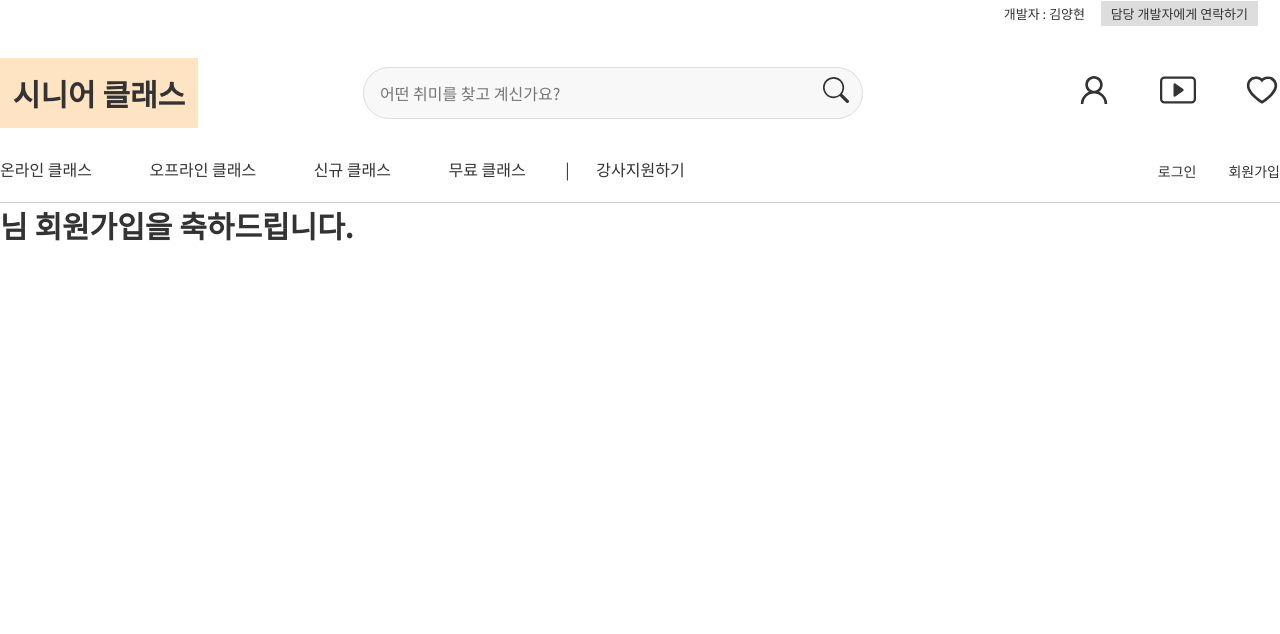
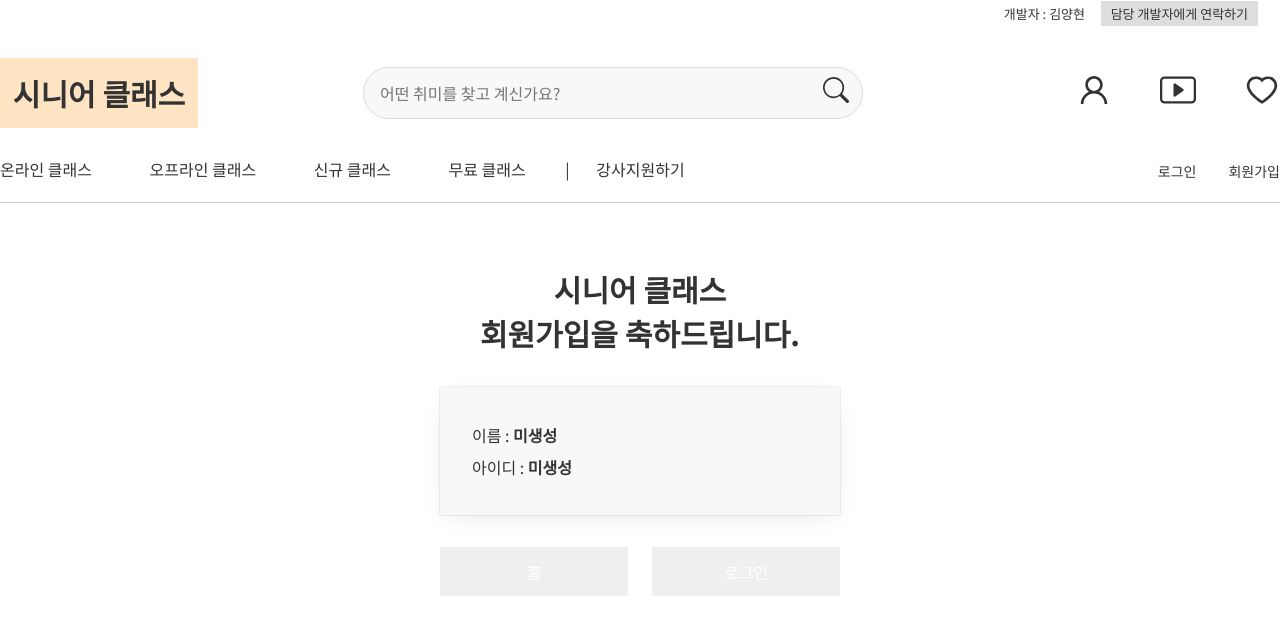
Before and after one commit to loocia1910/senior-class, a React (Create React App) app in the folder client/: page /signup_ok in a window 1280 px wide. Shown: the top 634 px of the page. Built offline with nearby package versions, Linux system fonts and the light colour scheme; no server answers.

Commit message:
Update: signup_ok page completed

```diff
--- a/client/src/commonCss/index.css
+++ b/client/src/commonCss/index.css
@@ -3,6 +3,7 @@
 
 /* Color */
 @value BrandColor: #ff7b30;
+@value BrandBrightColor: #fff2e3;
 @value HoverColor: #fafafa;
 @value SuccessColor: #08a600;
 @value FailColor: #ff0000;
--- a/client/src/components/common/button/smallButton.css
+++ /dev/null
@@ -1 +0,0 @@
-/*  */
--- a/client/src/components/common/button/smallButton.jsx
+++ /dev/null
@@ -1 +0,0 @@
-//
--- a/client/src/components/common/button/wideButton.css
+++ /dev/null
@@ -1 +0,0 @@
-/*  */
--- a/client/src/components/common/button/wideButton.jsx
+++ /dev/null
@@ -1 +0,0 @@
-//
--- a/client/src/pages/signupok/SignUpOk.jsx
+++ b/client/src/pages/signupok/SignUpOk.jsx
@@ -1,16 +1,26 @@
 import { useSelector } from "react-redux";
+import styles from './SignUpOk.module.css'
 
 // 바로 signup_ok에 온 경우 에러 메시지 페이지로 보내기
 
 const SignUpOk = () => {
-    let user_id = useSelector((state) => state.user.login_id);
-    console.log('리덕스 가입된 유저 아이디', user_id)
+    let userInfo = useSelector((state) => state.user);
+    const { login_id, name } = userInfo;
+    console.log('리덕스 가입된 유저 정보', userInfo)
 
     return (
-        <div>
-            <h1> {user_id} 님 회원가입을 축하드립니다.</h1>
+        <div className={styles.wrapper}>
+            <h1 className={styles.title}> 시니어 클래스 <br/>회원가입을 축하드립니다.</h1>
+            <div className={styles.guideBox}>
+                <p>이름 : <strong>{name || "미생성"}</strong></p>
+                <p>아이디 : <strong>{login_id || "미생성"}</strong></p>
+            </div>
+                <div className={styles.btnBox}>
+                    <button className={styles.btn}>홈</button>
+                    <button className={styles.btn}>로그인</button>
+                </div>
         </div>
     )
 }
 
-export default SignUpOk
+export default SignUpOk;
--- a/client/src/pages/signupok/SignUpOk.module.css
+++ b/client/src/pages/signupok/SignUpOk.module.css
@@ -0,0 +1,44 @@
+@value WrapperSize from '../../commonCss/index.css';
+@value FontColorMid from '../../commonCss/index.css';
+@value BrandColor from '../../commonCss/index.css';
+
+.wrapper {
+    width: WrapperSize;
+    margin: 4rem auto 0;
+    text-align: center;
+
+}
+
+.guideBox {
+    margin: 2rem auto;
+    width: 400px;
+    padding: 2rem;
+    text-align: left;
+    line-height: 2rem;
+    background-color: #f8f8f9;
+    box-shadow: 0px 6px 24px -8px rgb(0 0 0 / 12%), 0px 0px 1px 0px rgb(0 0 0 / 36%);
+}
+
+.btnBox{
+width: 400px;
+display: flex;
+margin: 0 auto;
+justify-content: space-between;
+}
+
+.btn {
+    width: 188px;
+    background-color: BrandColor;
+    border: none;
+    padding: .8rem;
+    font-size: 16px;
+    transition: 250ms ease-in-out;
+    color: #fff;
+}
+
+.btn:hover {
+    color: FontColorMid;
+    border: 1px solid BrandColor;
+    background-color: #fff;
+    box-sizing: border-box;
+}
--- a/client/src/reducers/userSlice.js
+++ b/client/src/reducers/userSlice.js
@@ -6,6 +6,7 @@ import {
 } from './api/userApi'
 
 let initialState = {
+  name: '',
   login_id: '',
   nickname: '',
   is_login: false,
@@ -27,6 +28,7 @@ const userSlice = createSlice({
     builder
       .addCase(signUpThunk.fulfilled, (state, action) => {
         state.status = 'fulfilled';
+        state.name = action.payload.data.name;
         state.login_id = action.payload.data.login_id;
         return state;
       })
```
Also changed, not shown: 1 other file (tests, documents, lock files or other folders).
